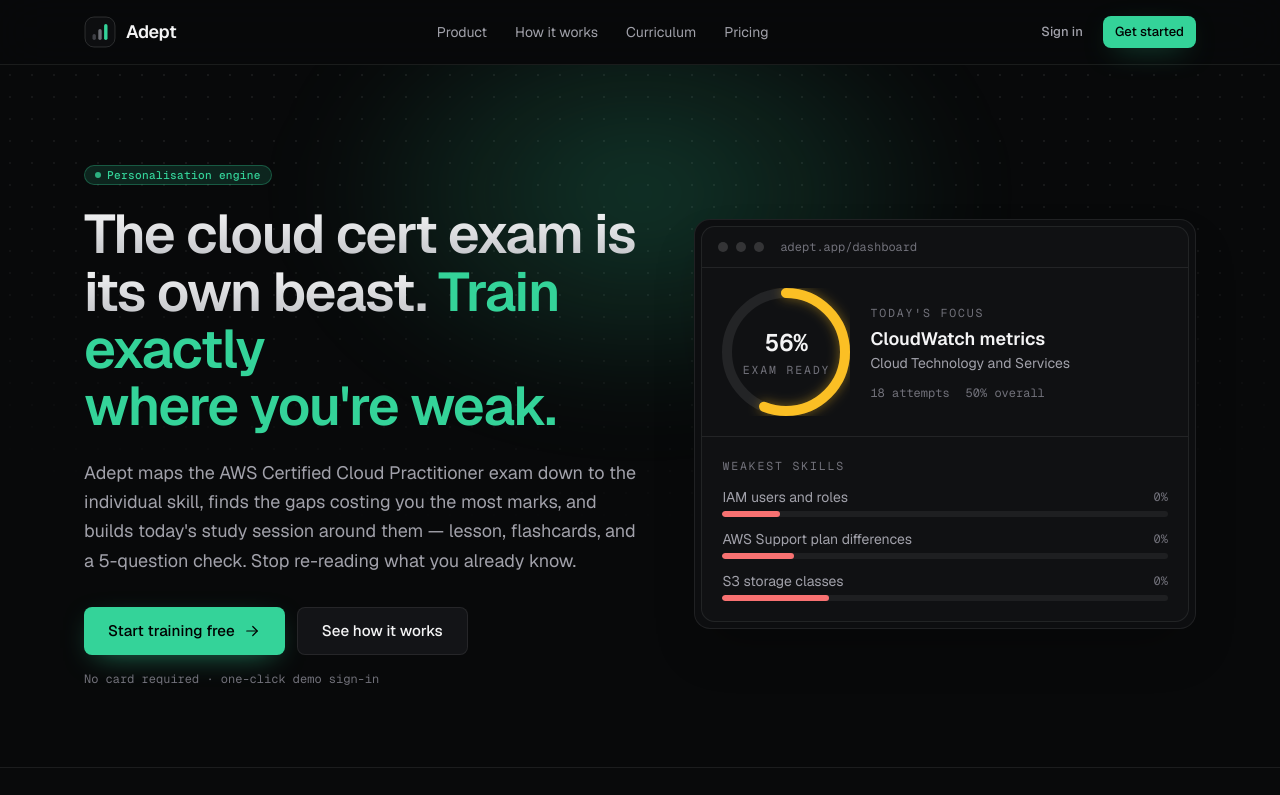
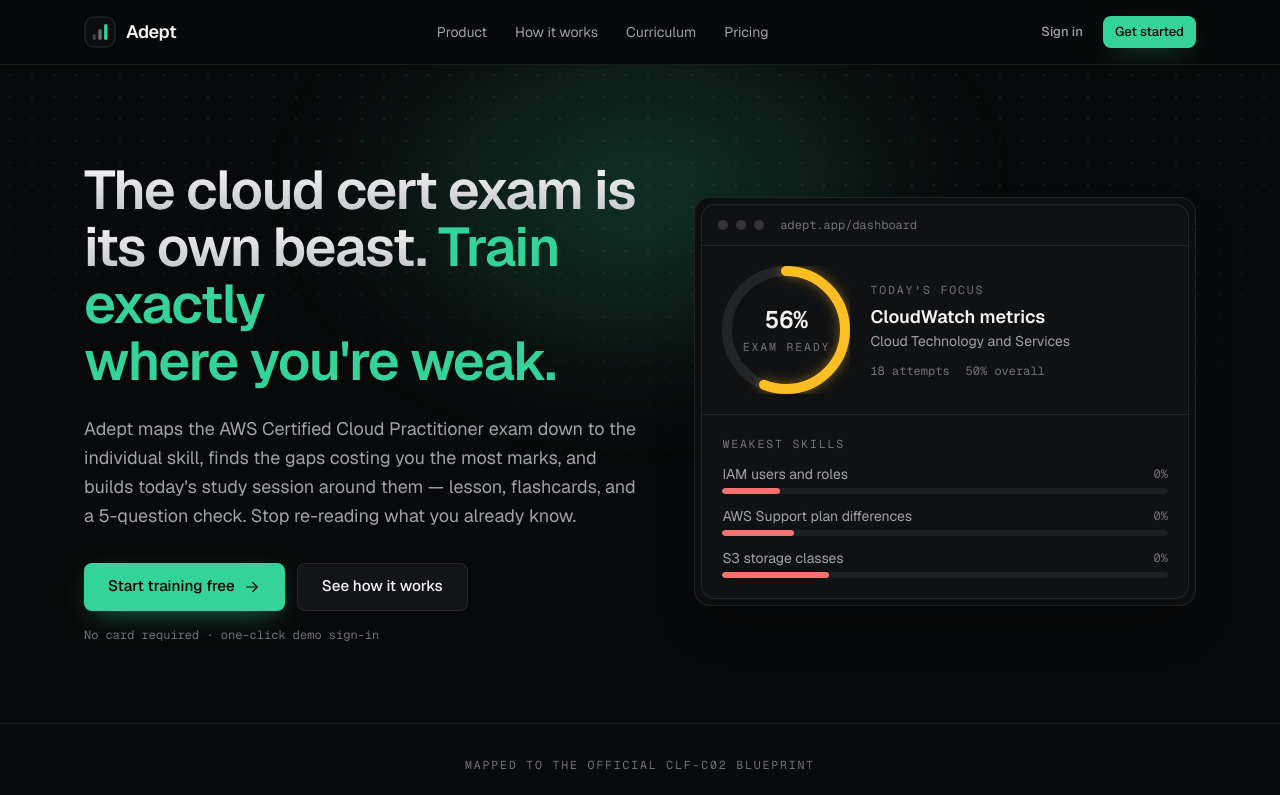
Before and after one commit to ubik69/educationSaas, a Next.js app: page / in a window 1280 px wide. Shown: the top 795 px of the page. Built offline with nearby package versions, Linux system fonts and the light colour scheme.

Commit message:
small changes
made most popular easier to read

removed engine status

```diff
--- a/app/page.tsx
+++ b/app/page.tsx
@@ -34,10 +34,7 @@
           <div className="brand-glow pointer-events-none absolute left-1/2 top-[-6rem] h-[28rem] w-[42rem] -translate-x-1/2" />
           <div className="relative mx-auto grid max-w-6xl gap-14 px-5 pb-20 pt-20 lg:grid-cols-[1.05fr_0.95fr] lg:items-center lg:pt-24">
             <div className="animate-fade-up">
-              <Badge tone="brand" dot mono>
-                Personalisation engine
-              </Badge>
-              <h1 className="mt-5 text-4xl font-semibold leading-[1.05] tracking-tight sm:text-5xl lg:text-[3.4rem]">
+              <h1 className="text-4xl font-semibold leading-[1.05] tracking-tight sm:text-5xl lg:text-[3.4rem]">
                 <span className="text-gradient">The cloud cert exam is</span>
                 <br />
                 <span className="text-gradient">its own beast.</span>{" "}
@@ -561,9 +558,9 @@
     >
       {popular && (
         <div className="absolute -top-3 left-7">
-          <Badge tone="brand" mono>
+          <span className="inline-flex items-center rounded-full bg-brand px-3 py-1 text-xs font-semibold tracking-wide text-bg shadow-sm">
             Most popular
-          </Badge>
+          </span>
         </div>
       )}
       <h3 className="text-lg font-semibold">{name}</h3>
```
